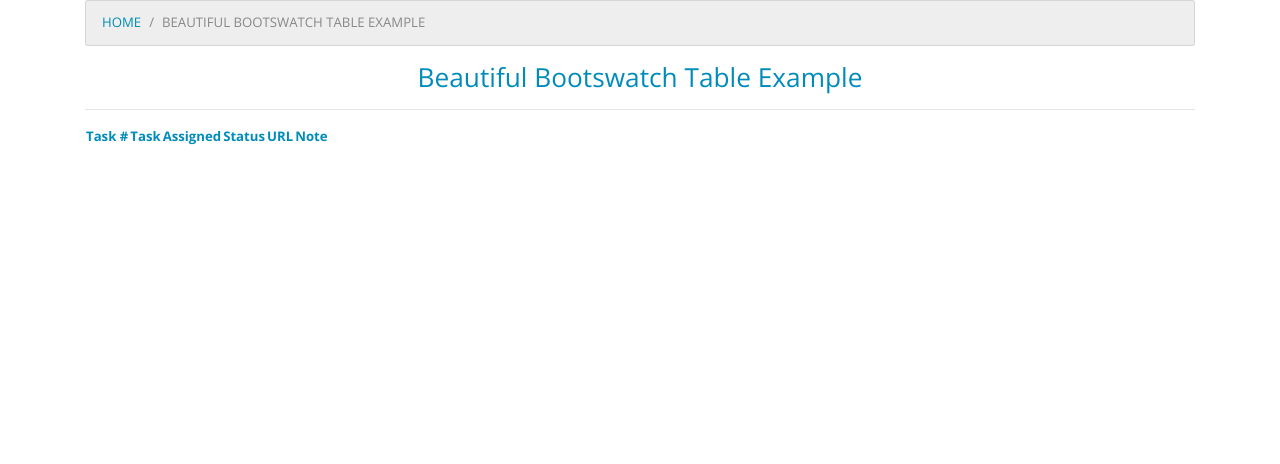
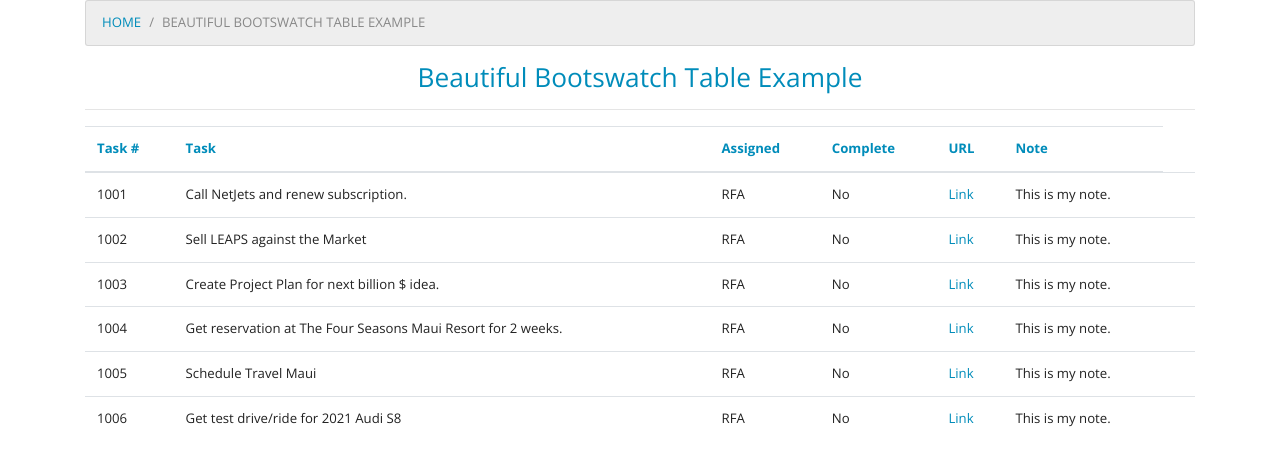
Before and after one commit to richardsaci/table-bootswatch-example, a website: page table.html in a window 1280 px wide. Drawn offline with nearby package versions, Linux system fonts and the light colour scheme.

Commit message:
After Table is Working First Time

```diff
--- a/app.js
+++ b/app.js
@@ -21,7 +21,7 @@
         "order": item.order,
         "url": item.url,
         "assigned": item.assigned,
-        "note": item.note.length ? "Yes" : "No",
+        "note": item.note,
         "Complete": item.complete ? "Yes" : "No"
     };
     return obj;
@@ -73,3 +73,35 @@
 // console.table(teamNameLength);
 
 // console.log(`This is the filtered (isComplete=false) list: ${taskList}`);
+
+
+// STEP 7
+let table = document.getElementById('namesTable'),
+    tbody = document.getElementById('tbody'),
+    order, step, url, assigned, note, isComplete;
+for (i = 0; i < taskList.length; i++) {
+    order = taskList[i].order;
+    step = taskList[i].step;
+    url = taskList[i].url;
+    assigned = taskList[i].assigned;
+    status = taskList[i].status ? "Yes" : "No";
+    note = taskList[i].note;
+    //
+    tbody.insertRow(i);
+    tbody.rows[i].insertCell(0);
+    tbody.rows[i].insertCell(1);
+    tbody.rows[i].insertCell(2);
+    tbody.rows[i].insertCell(3);
+    tbody.rows[i].insertCell(4);
+    tbody.rows[i].insertCell(5);
+    tbody.rows[i].insertCell(6);
+    tbody.rows[i].cells[0].innerHTML = order;
+    tbody.rows[i].cells[1].innerHTML = step;
+    tbody.rows[i].cells[2].innerHTML = assigned;
+    tbody.rows[i].cells[3].innerHTML = status;
+    tbody.rows[i].cells[4].innerHTML = `<a href="${url}">Link</a>`;
+    tbody.rows[i].cells[5].innerHTML = note;
+}
+
+table.classList.add("table");
+table.classList.add("table-hover");
--- a/data.js
+++ b/data.js
@@ -1,6 +1,6 @@
 const data = [
     {
-        "step": "Call NetJets and cancel subscription.",
+        "step": "Call NetJets and renew subscription.",
         "order": "1001",
         "url": "http://www.google.com",
         "assigned": "RFA",
@@ -8,7 +8,7 @@
         "isComplete": "false",
     },
     {
-        "step": "Second",
+        "step": "Sell LEAPS against the Market",
         "order": "1002",
         "url": "http://www.google.com",
         "assigned": "RFA",
@@ -16,7 +16,7 @@
         "isComplete": "false",
     },
     {
-        "step": "Third",
+        "step": "Create Project Plan for next billion $ idea.",
         "order": "1003",
         "url": "http://www.google.com",
         "assigned": "RFA",
@@ -24,7 +24,7 @@
         "isComplete": "false",
     },
     {
-        "step": "Fourth",
+        "step": "Get reservation at The Four Seasons Maui Resort for 2 weeks.",
         "order": "1004",
         "url": "http://www.google.com",
         "assigned": "RFA",
@@ -32,7 +32,7 @@
         "isComplete": "false",
     },
     {
-        "step": "Fifth",
+        "step": "Schedule Travel Maui",
         "order": "1005",
         "url": "http://www.google.com",
         "assigned": "RFA",
@@ -40,7 +40,7 @@
         "isComplete": "false",
     },
     {
-        "step": "Sixth",
+        "step": "Get test drive/ride for 2021 Audi S8",
         "order": "1006",
         "url": "http://www.google.com",
         "assigned": "RFA",
--- a/index.html
+++ b/index.html
@@ -32,8 +32,7 @@
 
 
 
-    <script src="data.js"></script>
-    <script src="app.js"></script>
+
 
 
 </body>
--- a/table.html
+++ b/table.html
@@ -37,7 +37,7 @@
 					<th class="text-primary">Task #</th>
 					<th class="text-primary">Task</th>
 					<th class="text-primary">Assigned</th>
-					<th class="text-primary">Status</th>
+					<th class="text-primary">Complete</th>
 					<th class="text-primary">URL</th>
 					<th class="text-primary">Note</th>
 				</tr>
@@ -47,6 +47,7 @@
 	</div>
 
 
+    <script src="data.js"></script>
     <script src="app.js"></script>
 
 
```
Also changed, not shown: README.md (added).
